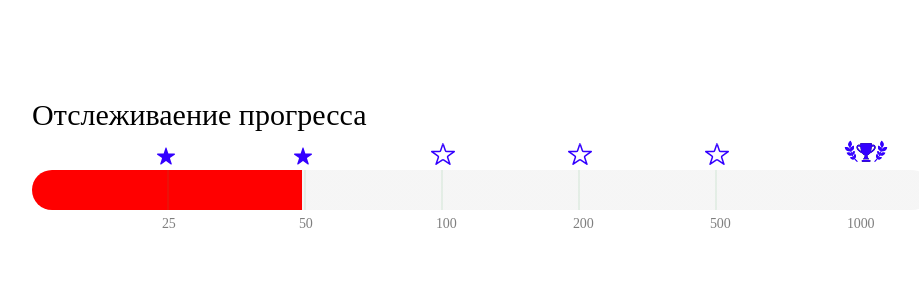
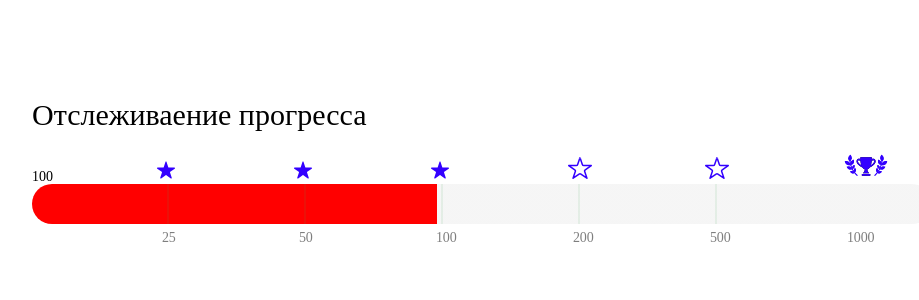
Before and after one commit to ARH2004/test-task-mass.project, a Vue app: page / in a window 1280 px wide. Shown: the top 300 px of the page, without its empty margins (68-987 px from the left). Built offline with nearby package versions, Linux system fonts and the light colour scheme.

Commit message:
feat: added progress tracking and displaying it with a line

```diff
--- a/src/components/progressTracking/thermometer.vue
+++ b/src/components/progressTracking/thermometer.vue
@@ -2,6 +2,7 @@
   <div class="thermometer">
     <div class="container">
       <div class="thermometer__wrapper">
+				{{ contBestResult() }}
         <div
           class="thermometer__scale"
           :style="{
@@ -80,11 +81,23 @@ export default {
       return "icon-star";
     },
   },
-  mounted() {
-    // Вызываем функцию, которая связывает значение в процентах с переменной `percent` при создании компонента
-    this.percent = (this.contBestResult() / 25) * 15;
-		console.log(this.percent)
-  },
+mounted() {
+  const currentResult = this.contBestResult();
+  let percent = 0;
+
+  if (currentResult <= 25) {
+    percent = (currentResult / 25) * 15;
+  } else if (currentResult <= 50) {
+    percent = 15 + ((currentResult - 25) / 25) * 15;
+  } else {
+    percent = 30 + ((currentResult - 50) / 50) * 15;
+  }
+
+  this.percent = percent;
+  console.log(this.percent);
+}
+
+
 };
 </script>
 
--- a/src/components/progressTracking/thermometerChange.vue
+++ b/src/components/progressTracking/thermometerChange.vue
@@ -22,7 +22,7 @@ export default {
           games: [
             {
               name: "Игра 1.1",
-              bestResult: 0,
+              bestResult: 30,
               isPlayed: false,
             },
           ],
@@ -34,7 +34,7 @@ export default {
           games: [
             {
               name: "Игра 2.1",
-              bestResult: 50,
+              bestResult: 70,
               isPlayed: false,
             },
           ],
```
